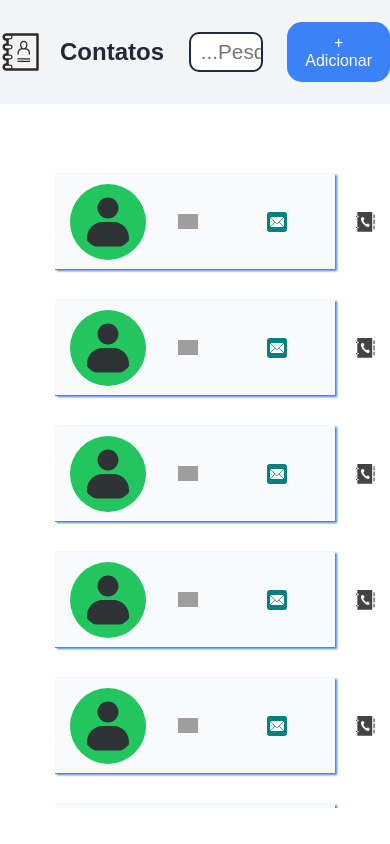
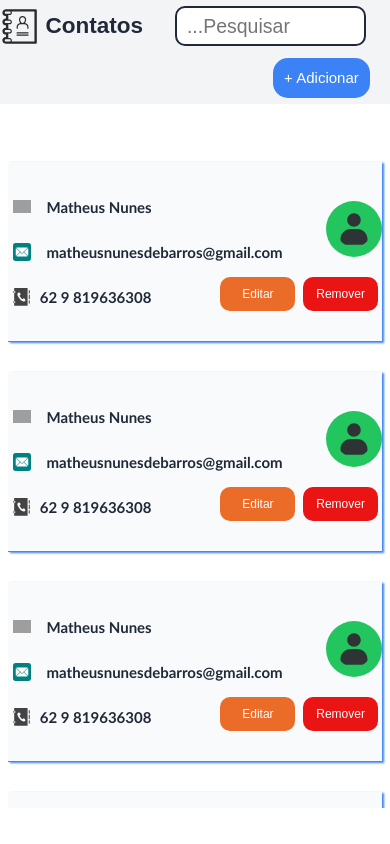
Before and after one commit to MATHEUSNUNES2023BR/ListaDeContatos, a React (Vite) app: page / in a window 390 px wide. Built offline with nearby package versions, Linux system fonts and the light colour scheme; grey boxes are pictures that could not be loaded.

Commit message:
Finalizado parte responsiva

```diff
--- a/src/components/BarraComponent/style.ts
+++ b/src/components/BarraComponent/style.ts
@@ -12,6 +12,9 @@ export const BarraIcon = styled.div`
         font-family: Arial, Helvetica, sans-serif;
         font-weight: bolder;
         color: #1F2937;
+        @media (max-width: 576px){
+            margin: 8px;
+        }
     }
 `
 export const BarraSearch = styled.input`
@@ -26,6 +29,12 @@ export const BarraSearch = styled.input`
         border-color: #3B82F6;
         outline: none;
     }
+    @media(max-width: 1080px){
+        width: 100%;
+    }
+    @media (max-width: 576px){
+        width: 80%;
+    }
 `
 export const BarraAdd = styled.button`
     font-size: 1rem;
@@ -35,4 +44,10 @@ export const BarraAdd = styled.button`
     background-color: #3B82F6;
     border-radius: 15px;
     cursor: pointer;
+    @media(max-width: 576px){
+        display: grid;
+        margin-left: auto;
+        margin-right: 20px;
+        grid-column: 2 / -1;
+    }
 `
--- a/src/components/ListaComponent/index.tsx
+++ b/src/components/ListaComponent/index.tsx
@@ -1,4 +1,4 @@
-import { ListaContainer, ListaEmail, ListaFoto, ListaNome, ListaTelefone } from "./style"
+import { ContainerButtons, ListaButtonEditar, ListaButtonRemover, ListaContainer, ListaEmail, ListaFoto, ListaNome, ListaTelefone } from "./style"
 import avatar from '../../assets/avatar-default-svgrepo-com.svg'
 import nome from '../../assets/avatar-people-person-svgrepo-com.svg'
 import email from '../../assets/email-svgrepo-com.svg'
@@ -7,12 +7,22 @@ export const ListaCoponent = () => {
     return(
         <ListaContainer>
             <ListaFoto src={avatar}/>
-            <img className='iconimg' src={nome} alt="" />
-            <ListaNome value={'Matheus Nunes'}></ListaNome>
-            <img className='iconimg' src={email} alt="" />
-            <ListaEmail value={'matheusnunesdebarros@gmail.com'}></ListaEmail>
-            <img className='iconimg' src={contato} alt="" />
-            <ListaTelefone value={'62 9 819636308'}></ListaTelefone>
+            <ListaNome >
+                <img className='iconimg' src={nome} alt="" />
+                <input type="text" value={'Matheus Nunes'}/>
+            </ListaNome>
+            <ListaEmail>
+                <img className='iconimg' src={email} alt="" />
+                <input type="text" value={'matheusnunesdebarros@gmail.com'}/>
+            </ListaEmail>
+            <ListaTelefone>
+                <img className='iconimg' src={contato} alt="" />
+                <input type="text"  value={'62 9 819636308'}/>
+            </ListaTelefone>
+            <ContainerButtons>
+                <ListaButtonEditar>Editar</ListaButtonEditar>
+                <ListaButtonRemover>Remover</ListaButtonRemover>
+            </ContainerButtons>
         </ListaContainer>
     )
 }
--- a/src/components/ListaComponent/style.ts
+++ b/src/components/ListaComponent/style.ts
@@ -1,43 +1,152 @@
 import { styled } from "styled-components";
 
 export const ListaContainer = styled.div`
-    display: flex;
-    width: 80%;
-    height: 6rem;
+    display: grid;
+    grid-template-columns: 0.7fr 1.1fr 2.5fr 1fr 1.4fr;
+    gap: 20px;
+    width: 90%;
+    height: 10vh;
     margin: 0 auto;
-    padding-left: 15px;
     align-items: center;
     background-color: #F9FAFB;
     margin-top: 30px;
     border-bottom: 1px solid gray;
     box-shadow: 2px 1px 2px #3B82F6;
-    .iconimg{
-        width: 20px;
-        margin-right: 5px;
+    @media(max-width: 1080px){
+        width: 90%;
+        gap: 5px;
+        grid-template-columns: 0.7fr 1.1fr 2.3fr 1fr;
+        grid-template-rows: auto auto;
+        height: 18vh;
+    }
+    @media(max-width: 700px){
+        width: 100%;
+        display: grid;
+        padding: 0;
+        align-content:center;
+        grid-template-columns: 0.2fr 1fr 1fr;
+        grid-template-rows: repeat(3, 50px);
+    }
+    @media(max-width: 576px){
+        grid-template-rows: repeat(3, 40px);
+        height: 180px;
+    }
+`
+export const ListaFoto= styled.img`
+    width: 72px;
+    margin: 0 auto;
+    padding: 10px;
+    background-color: #22C55E;
+    border-radius: 50%;
+    @media(max-width: 700px){
+        width: 56px;
+        margin: 0;
+        grid-row: 1/3;
+        grid-column: 3;
+        margin-left: auto;
     }
 `
 
-export const ListaFoto= styled.img`
-    height: 80%;
-    padding: 10px;
-    margin-right: 2rem;
-    background-color: #22C55E;
-    border-radius: 50%;
+export const ListaNome= styled.div`
+    .iconimg{
+        display: block;
+        width: 1.5rem;
+        margin: 0 auto;
+        margin-bottom: 15px;
+    }
+    input{
+        width: 100%;
+        text-align: center;
+        border: none;
+        background: transparent;
+        font-size: 1rem;
+        color: #1F2937;
+        font-family: 'Trebuchet MS', 'Lucida Sans Unicode', 'Lucida Grande', 'Lucida Sans', Arial, sans-serif;
+        font-weight: bolder;
+
+    }
+    @media(max-width: 700px){
+        display: grid;
+        grid-template-columns: 0.1fr 1fr;
+        align-content: center;
+        align-items: center;
+        padding-left: 5px;
+        .iconimg{
+            margin: 0;
+            width: 1.2rem;
+            display: inline;
+        }
+        input{
+            width: 80%;
+            text-align: start;
+        }
+        margin: 0;
+        height: 40px;
+        grid-row: 1;
+        grid-column: 1 / -1;
+    }
 `
-export const ListaNome= styled.input`
-    border: none;
-    width: 15%;
-    margin-right: 4rem;
-    background: transparent;
-    font-size: 1.1vw;
-    color: #1F2937;
-    font-family: 'Trebuchet MS', 'Lucida Sans Unicode', 'Lucida Grande', 'Lucida Sans', Arial, sans-serif;
-    font-weight: bolder;
-    border: none;
-    outline: none;
-`
+
 export const ListaEmail= styled(ListaNome)`
-    width: 25%;
+ @media(max-width: 700px){
+        margin: 0;
+        grid-column: 1 / -1;
+        grid-row: 2;
+    }
 `
 export const ListaTelefone= styled(ListaNome)`
+ @media(max-width: 700px){
+        width: 80%;
+        margin: 0;
+        grid-column: 1 / -1;
+        grid-row: 3;
+    }
 `
+
+export const ContainerButtons = styled.div`
+    display: flex;
+    justify-content: space-between;
+    @media(max-width: 1080px){
+        display: grid;
+        width: 40%;
+        margin-left: auto;
+        grid-template-columns: 1fr 1fr;
+        grid-template-rows: 1fr;
+        grid-column: 1 / -1;
+    }
+    @media(max-width: 700px){
+        display: grid;
+        width: 100%;
+        grid-template-columns: 1fr 1fr;
+        grid-template-rows: 1fr;
+        margin-left: auto;
+        grid-column: 3;
+        grid-row: 3;
+        margin-bottom: 5px;
+    }
+`
+export const ListaButtonEditar = styled.button`
+    width: 6vw;
+    margin: 0 auto;
+    background-color: #EB6B29;
+    font-size: 0.8rem;
+    padding: 0.6vw;
+    border: none;
+    color: white;
+    border-radius: 10px;
+    cursor: pointer;
+    @media(max-width: 1080px){
+        width: 80px;
+        padding: 10px;
+    }
+    @media(max-width: 700px){
+        width: 75px;
+    }
+    @media(max-width: 370px){
+        width: 65px;
+        font-size: 0.75rem;
+    }
+`
+export const ListaButtonRemover = styled(ListaButtonEditar)`
+    background-color:#EB1414;
+`
--- a/src/containers/BarraDeEdicao/style.ts
+++ b/src/containers/BarraDeEdicao/style.ts
@@ -9,4 +9,10 @@ export const BarraContainer = styled.div`
     align-items: center;
     border-bottom: 1px solid #F3F4F6;
     background-color: #F3F4F6;
+    @media (max-width: 700px){
+        grid-template-columns: 1.5fr 1.5fr 0.8fr;
+    }
+    @media (max-width: 576px){
+        grid-template-columns: 0.8fr 1.5fr;
+    }
 `
--- a/src/containers/ListaDeContatos/style.ts
+++ b/src/containers/ListaDeContatos/style.ts
@@ -4,6 +4,9 @@ export const ContainerContato = styled.div`
     margin-top: 20px;
     height: 81vh;
     overflow-y: scroll;
-    padding: 20px;
+    padding: 10px;
     background-color: white;
+    @media (max-width: 700px){
+        padding: 8px;
+    }
 `
--- a/src/styles/Estilo_Global.ts
+++ b/src/styles/Estilo_Global.ts
@@ -5,6 +5,15 @@ const EstiloGlobal = createGlobalStyle`
         margin: 0;
         padding: 0;
         box-sizing: border-box;
+        @media(max-width: 820px){
+            font-size: 15px;
+        }
+        @media(max-width: 700px){
+            font-size: 18px;
+        }
+        @media(max-width: 440px){
+            font-size: 15px;
+        }
     }
 `
 export default EstiloGlobal
```
